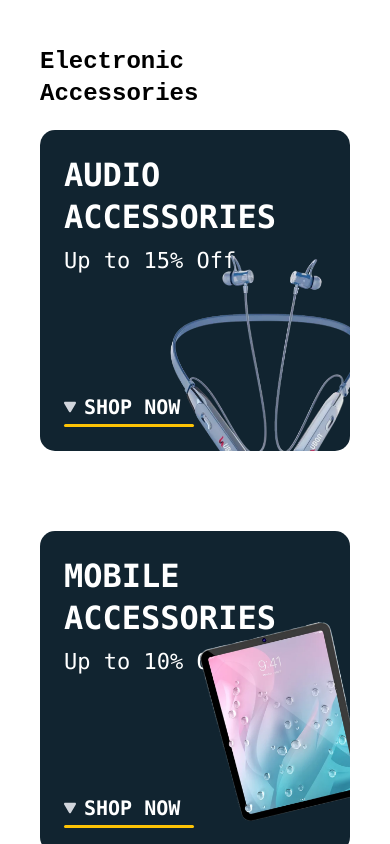
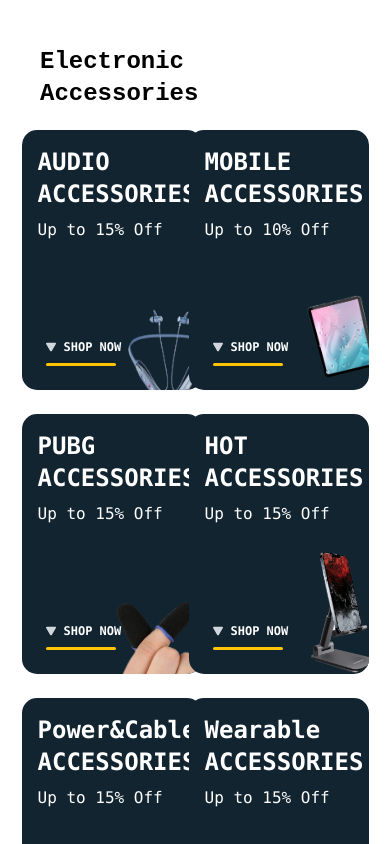
Before and after one commit to rajeev-the/E-bulkwala, a React (Vite) app: page / in a window 390 px wide. Shown: the part 880-1724 px from the top of the page. Built offline with nearby package versions, Linux system fonts and the light colour scheme; a web font is replaced by a local one.

Commit message:
first commit

```diff
--- a/src/Componets/PromoCard .jsx
+++ b/src/Componets/PromoCard .jsx
@@ -3,33 +3,33 @@
 
 const PromoCard = ({ image, title, subtitle, buttonText }) => {
   return (
-    <div className="relative  w-[368px] h-[321px]  bg-[#112430] rounded-[15px] overflow-hidden p-6">
+    <div className="relative w-[180px] sm:w-[320px] md:w-[368px] h-[260px] sm:h-[290px] md:h-[321px] bg-[#112430] rounded-[15px] overflow-hidden p-4 sm:p-5 md:p-6">
     {/* Title */}
-      <h2 className="text-white font-mono font-extrabold text-[32px] flex  flex-col leading-[42px]">
-        {title}&nbsp; <span className="">ACCESSORIES</span>
+    <h2 className="text-white font-mono font-extrabold text-[24px] sm:text-[28px] md:text-[32px] flex flex-col leading-[32px] sm:leading-[38px] md:leading-[42px]">
+      {title}&nbsp;<span>ACCESSORIES</span>
     </h2>
 
     {/* Subtitle */}
-      <p className="mt-2 text-white font-mono font-light text-[22px] leading-[29px]">
+    <p className="mt-2 text-white font-mono font-light text-[16px] sm:text-[18px] md:text-[22px] leading-[24px] sm:leading-[26px] md:leading-[29px]">
       {subtitle}
     </p>
 
     {/* Button */}
     <div className="absolute bottom-6 left-6">
       <div className="flex items-center gap-2">
-          <FaPlay className="text-gray-300 rotate-90" size={12} />
-          <span className="text-white font-mono font-bold text-[20px] leading-[26px]">
+        <FaPlay className="text-gray-300 rotate-90" size={10}   />
+        <span className="text-white font-mono font-bold text-[12px] sm:text-[18px] md:text-[20px] leading-[24px] sm:leading-[26px]">
           {buttonText}
         </span>
       </div>
-        <div className="mt-1 h-[3px] w-[130px] bg-[#FDC305] rounded-[10px]" />
+      <div className="mt-1 h-[3px] w-[70px] sm:w-[100px] md:w-[120px] bg-[#FDC305] rounded-[10px]" />
     </div>
 
     {/* Image */}
     <img
       src={image}
       alt={title}
-        className="absolute right-0 bottom-0 w-[220px] object-contain"
+      className="absolute right-0 bottom-0 w-[90px] sm:w-[180px] md:w-[220px] object-contain"
     />
   </div>
   );
--- a/src/Pages/Home.jsx
+++ b/src/Pages/Home.jsx
@@ -40,7 +40,7 @@
     <section  className=' p-10'>
           <div>
           <h3 className='text-start   font-bold  text-2xl'>Electronic Accessories</h3>
-          <div className="flex   justify-evenly   items-start  flex-wrap   flex-3 gap-[80px] mt-5">
+          <div className="grid grid-cols-2 sm:grid-cols-2 md:grid-cols-3 lg:grid-cols-3 gap-6 mt-5 place-items-center">
       <PromoCard
         image={necband}
         title="AUDIO"
```
Lines whose indentation alone changed are shown as unchanged.
